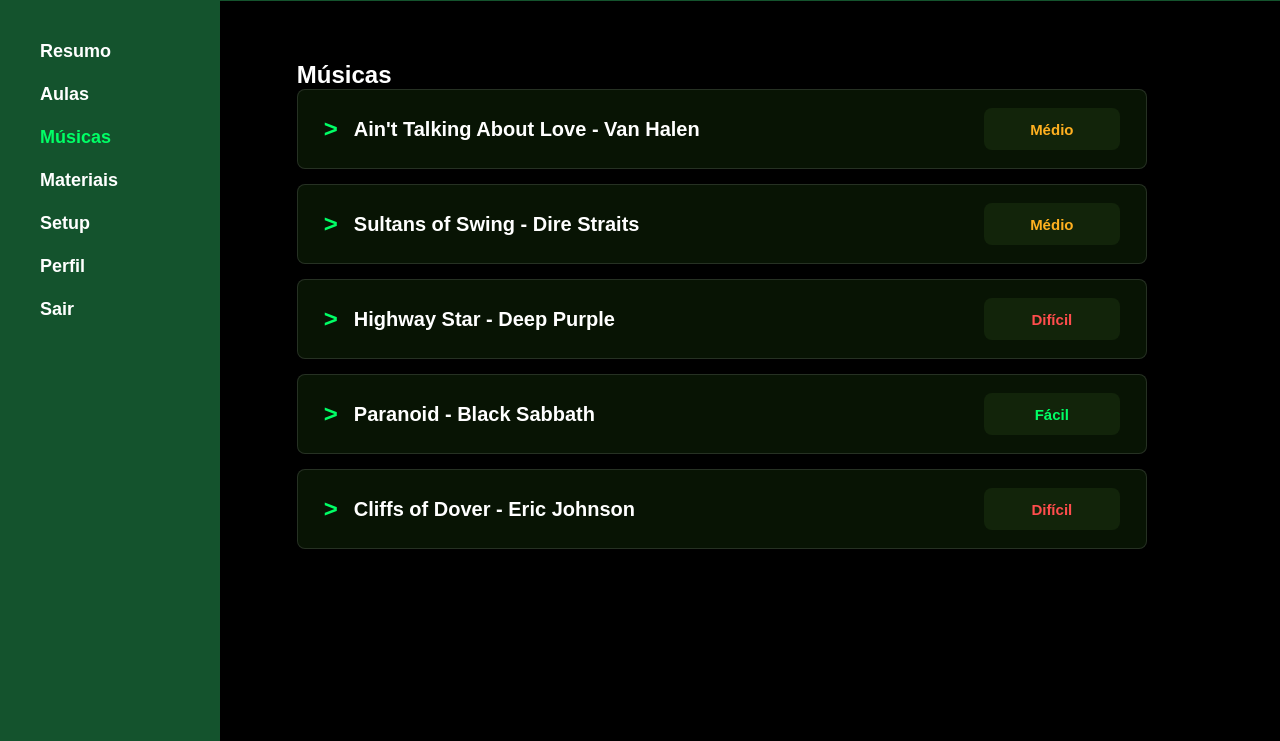
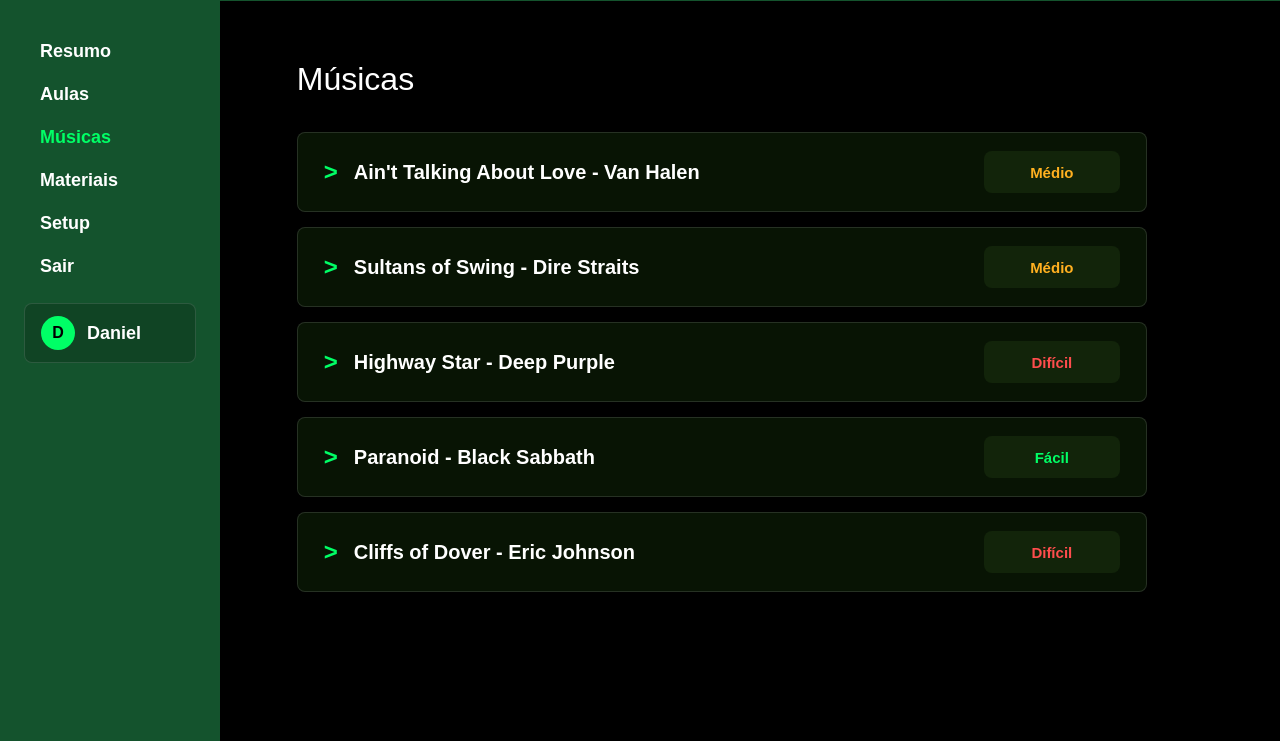
Before and after one commit to danielzx789/projeto-individual, a plain HTML site: page musicas.html in a window 1280 px wide. Shown: the part 59-800 px from the top of the page. Drawn offline with Linux system fonts and the light colour scheme.

Commit message:
Update musicas.html

```diff
--- a/musicas.html
+++ b/musicas.html
@@ -9,89 +9,89 @@
 </head>
 
 <body>
-
+  <!-- Topo compacto usado nas telas internas do aluno. -->
   <nav class="navbar navbar--compact">
-    <div class="logo">
+    <a class="logo" href="dashboard.html" aria-label="Resumo do painel Next Fret">
       <img src="logoguitarra.png" alt="Logo Next Fret">
       <span>Next Fret</span>
-    </div>
+    </a>
 
-    <div class="nav-links">
+    <div class="nav-links" aria-label="Links principais do painel">
       <a href="sobre.html">Sobre nós</a>
       <a href="aulas.html">Aulas</a>
       <a href="setup.html">Equipamentos</a>
     </div>
   </nav>
 
+  <!-- Tela de musicas: lista repertorios com nivel de dificuldade. -->
   <div class="dashboard-container">
     <aside class="sidebar">
-      <nav class="menu-lateral">
-        <a href="#">Resumo</a>
+      <nav class="menu-lateral" aria-label="Menu lateral">
+        <a href="dashboard.html">Resumo</a>
         <a href="aulas.html">Aulas</a>
         <a class="active" href="musicas.html">Músicas</a>
         <a href="materiais.html">Materiais</a>
         <a href="setup.html">Setup</a>
-        <a href="#">Perfil</a>
         <a href="index.html">Sair</a>
+
+        <div class="user-chip" aria-label="Usuário logado">
+          <span class="user-avatar" aria-hidden="true">D</span>
+          <span>Daniel</span>
+        </div>
       </nav>
     </aside>
 
     <main class="content">
-      <section class="painel-secao">
-        <h2>Músicas</h2>
+      <h1>Músicas</h1>
 
       <div class="lista">
-
-          <div class="item-barra">
+        <article class="item-barra">
           <div class="item-info-row">
             <span class="seta-v">&gt;</span>
             <span class="titulo">Ain't Talking About Love - Van Halen</span>
           </div>
 
-            <span class="badge badge-medio">Médio</span>
-          </div>
+          <button class="badge badge-medio" type="button">Médio</button>
+        </article>
 
-          <div class="item-barra">
+        <article class="item-barra">
           <div class="item-info-row">
             <span class="seta-v">&gt;</span>
             <span class="titulo">Sultans of Swing - Dire Straits</span>
           </div>
 
-            <span class="badge badge-medio">Médio</span>
-          </div>
+          <button class="badge badge-medio" type="button">Médio</button>
+        </article>
 
-          <div class="item-barra">
+        <article class="item-barra">
           <div class="item-info-row">
             <span class="seta-v">&gt;</span>
             <span class="titulo">Highway Star - Deep Purple</span>
           </div>
 
-            <span class="badge badge-dificil">Difícil</span>
-          </div>
+          <button class="badge badge-dificil" type="button">Difícil</button>
+        </article>
 
-          <div class="item-barra">
+        <article class="item-barra">
           <div class="item-info-row">
             <span class="seta-v">&gt;</span>
             <span class="titulo">Paranoid - Black Sabbath</span>
           </div>
 
-            <span class="badge badge-facil">Fácil</span>
-          </div>
+          <button class="badge badge-facil" type="button">Fácil</button>
+        </article>
 
-          <div class="item-barra">
+        <article class="item-barra">
           <div class="item-info-row">
             <span class="seta-v">&gt;</span>
             <span class="titulo">Cliffs of Dover - Eric Johnson</span>
           </div>
 
-            <span class="badge badge-dificil">Difícil</span>
+          <button class="badge badge-dificil" type="button">Difícil</button>
+        </article>
       </div>
-
-        </div>
-      </section>
     </main>
   </div>
-
 </body>
 
 </html>
```
Lines whose indentation alone changed are shown as unchanged.
